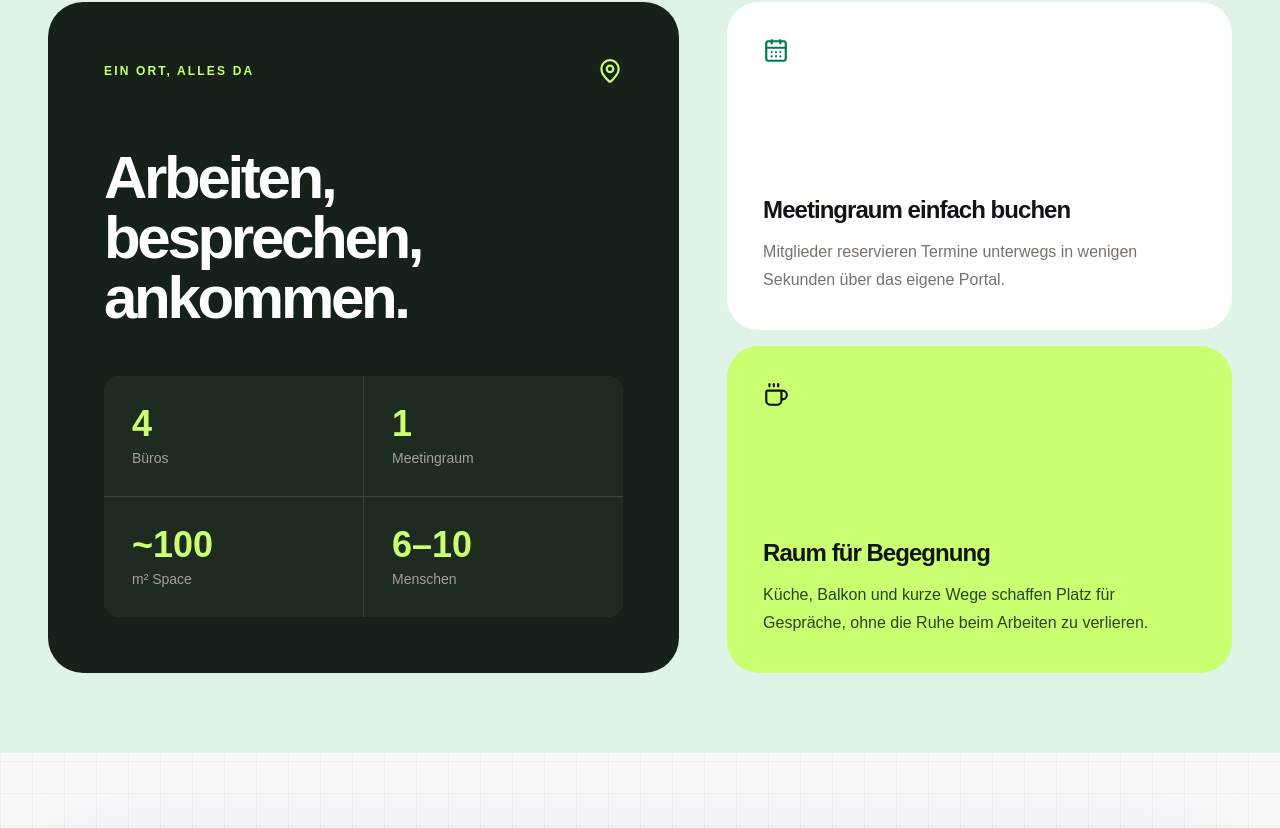
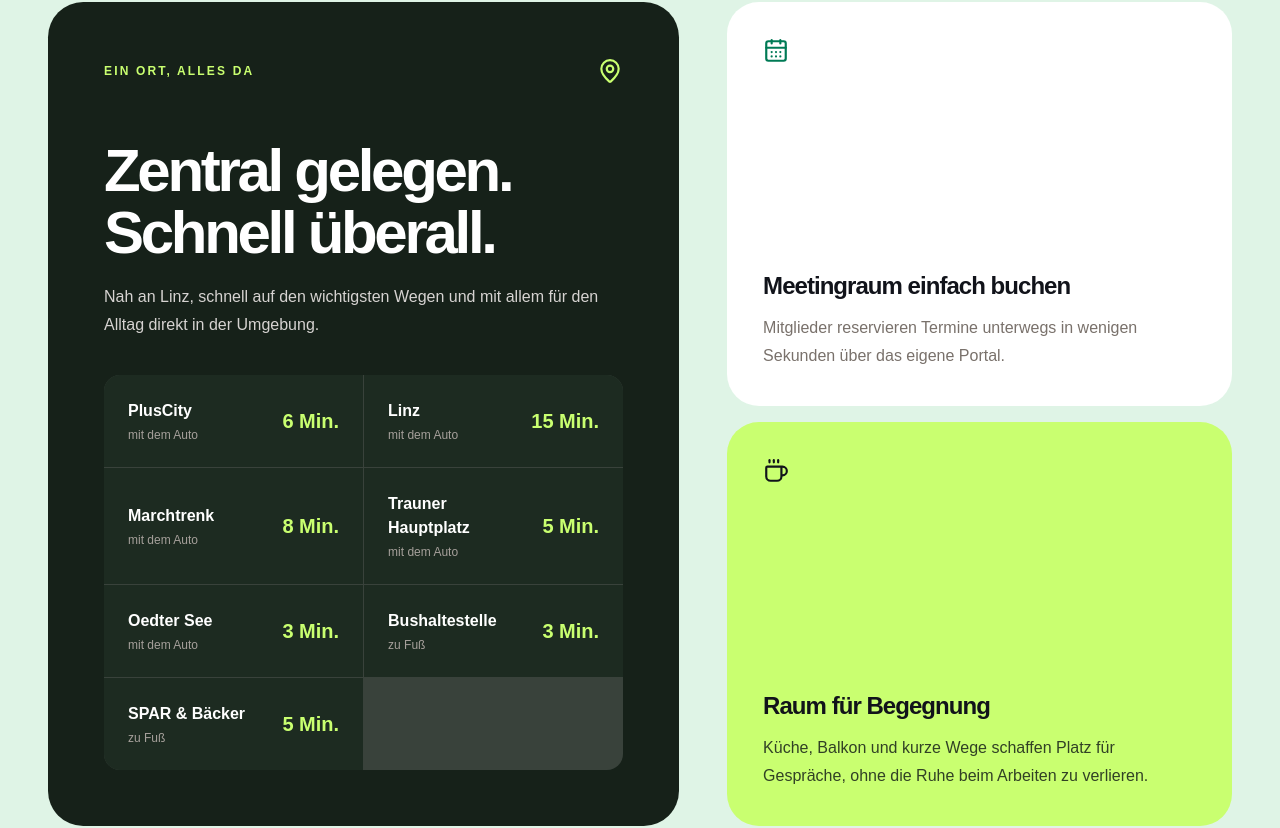
Before and after one commit to rolandpotlog-svg/aufeld21, a Next.js app: page /homepage-preview in a window 1280 px wide. Shown: the part 5031-5859 px from the top of the page. Built offline with nearby package versions, Linux system fonts and the light colour scheme.

Commit message:
Highlight central AUFELD21 location

```diff
--- a/app/homepage-preview/page.tsx
+++ b/app/homepage-preview/page.tsx
@@ -286,15 +286,22 @@ export default function HomepagePreview() {
               <p className="text-xs font-bold uppercase tracking-[0.18em] text-[#c9ff70]">Ein Ort, alles da</p>
               <MapPin className="text-[#c9ff70]" size={26} />
             </div>
-            <h2 className="mt-10 max-w-xl text-[2rem] font-semibold tracking-[-0.055em] sm:mt-16 sm:text-6xl">Arbeiten, besprechen, ankommen.</h2>
-            <div className="mt-12 grid grid-cols-2 gap-px overflow-hidden rounded-2xl bg-white/15">
+            <h2 className="mt-10 max-w-xl text-[2rem] font-semibold leading-[1.02] tracking-[-0.055em] sm:mt-14 sm:text-6xl">Zentral gelegen. Schnell überall.</h2>
+            <p className="mt-5 max-w-xl leading-7 text-stone-300">Nah an Linz, schnell auf den wichtigsten Wegen und mit allem für den Alltag direkt in der Umgebung.</p>
+            <div className="mt-9 grid grid-cols-1 gap-px overflow-hidden rounded-2xl bg-white/15 sm:grid-cols-2">
               {[
-                ["4", "Büros"],
-                ["1", "Meetingraum"],
-                ["~100", "m² Space"],
-                ["6–10", "Menschen"],
-              ].map(([value, label]) => (
-                <div key={label} className="bg-[#1d2b21] p-5 sm:p-7"><p className="text-3xl font-semibold text-[#c9ff70] sm:text-4xl">{value}</p><p className="mt-1 text-sm text-stone-400">{label}</p></div>
+                ["6 Min.", "PlusCity", "mit dem Auto"],
+                ["15 Min.", "Linz", "mit dem Auto"],
+                ["8 Min.", "Marchtrenk", "mit dem Auto"],
+                ["5 Min.", "Trauner Hauptplatz", "mit dem Auto"],
+                ["3 Min.", "Oedter See", "mit dem Auto"],
+                ["3 Min.", "Bushaltestelle", "zu Fuß"],
+                ["5 Min.", "SPAR & Bäcker", "zu Fuß"],
+              ].map(([value, label, mode]) => (
+                <div key={label} className="flex items-center justify-between gap-4 bg-[#1d2b21] p-5 sm:p-6">
+                  <div><p className="font-semibold text-white">{label}</p><p className="mt-1 text-xs text-stone-400">{mode}</p></div>
+                  <p className="shrink-0 text-xl font-semibold text-[#c9ff70]">{value}</p>
+                </div>
               ))}
             </div>
           </div>
```
